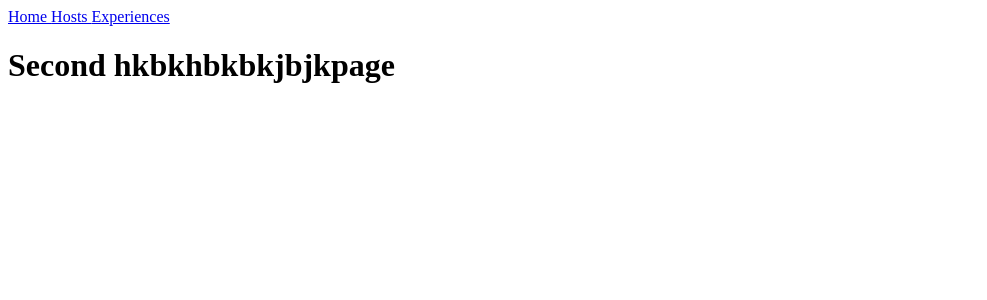
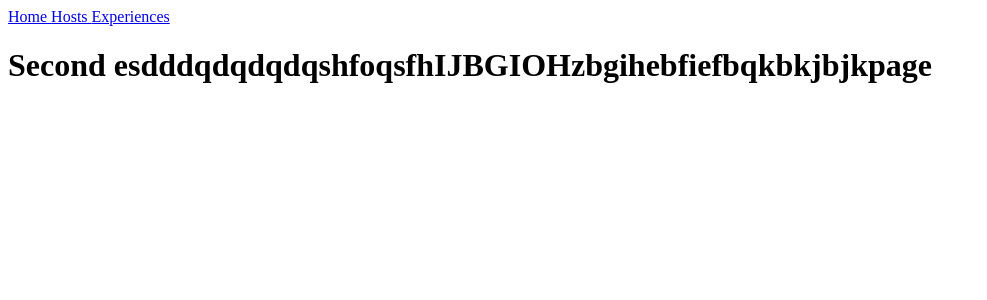
Before and after one commit to asmafakhfakh/Ahla-Bik-project, a React (Create React App) app in the folder ahla-bik/: page /experiences in a window 1280 px wide. Shown: the top 300 px of the page, without its empty margins (0-987 px from the left). Built offline with nearby package versions, Linux system fonts and the light colour scheme.

Commit message:
chngesssss

```diff
--- a/ahla-bik/src/components/experiencesPage.js
+++ b/ahla-bik/src/components/experiencesPage.js
@@ -12,7 +12,7 @@ class Experiences extends Component {
             <Link to='/hosts'><span>Hosts </span></Link>
             <Link to='/experiences'><span>Experiences </span></Link>
 
-            <h1>Second  hkbkhbkbkjbjkpage</h1>
+            <h1>Second  esdddqdqdqdqshfoqsfhIJBGIOHzbgihebfiefbqkbkjbjkpage</h1>
         </div> );
     }
 }
```
